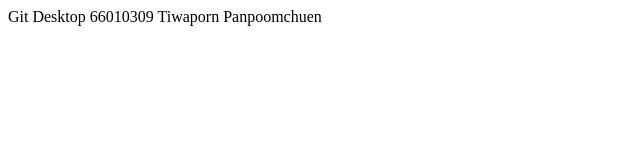
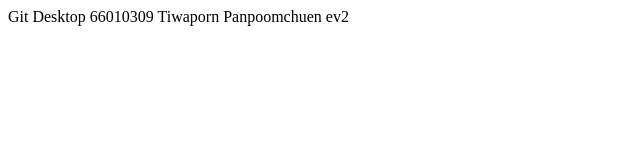
Before and after one commit to tiwaporn15/git101tiwaporn, a plain HTML site: page index.html in a window 1280 px wide. Shown: the full height of the page, 0-640 px from the left. Drawn offline with Linux system fonts and the light colour scheme.

Commit message:
Update index.html

```diff
--- a/index.html
+++ b/index.html
@@ -6,6 +6,6 @@
     <title>Document</title>
 </head>
 <body>
-    Git Desktop 66010309 Tiwaporn Panpoomchuen
+    Git Desktop 66010309 Tiwaporn Panpoomchuen ev2
 </body>
 </html>
```
